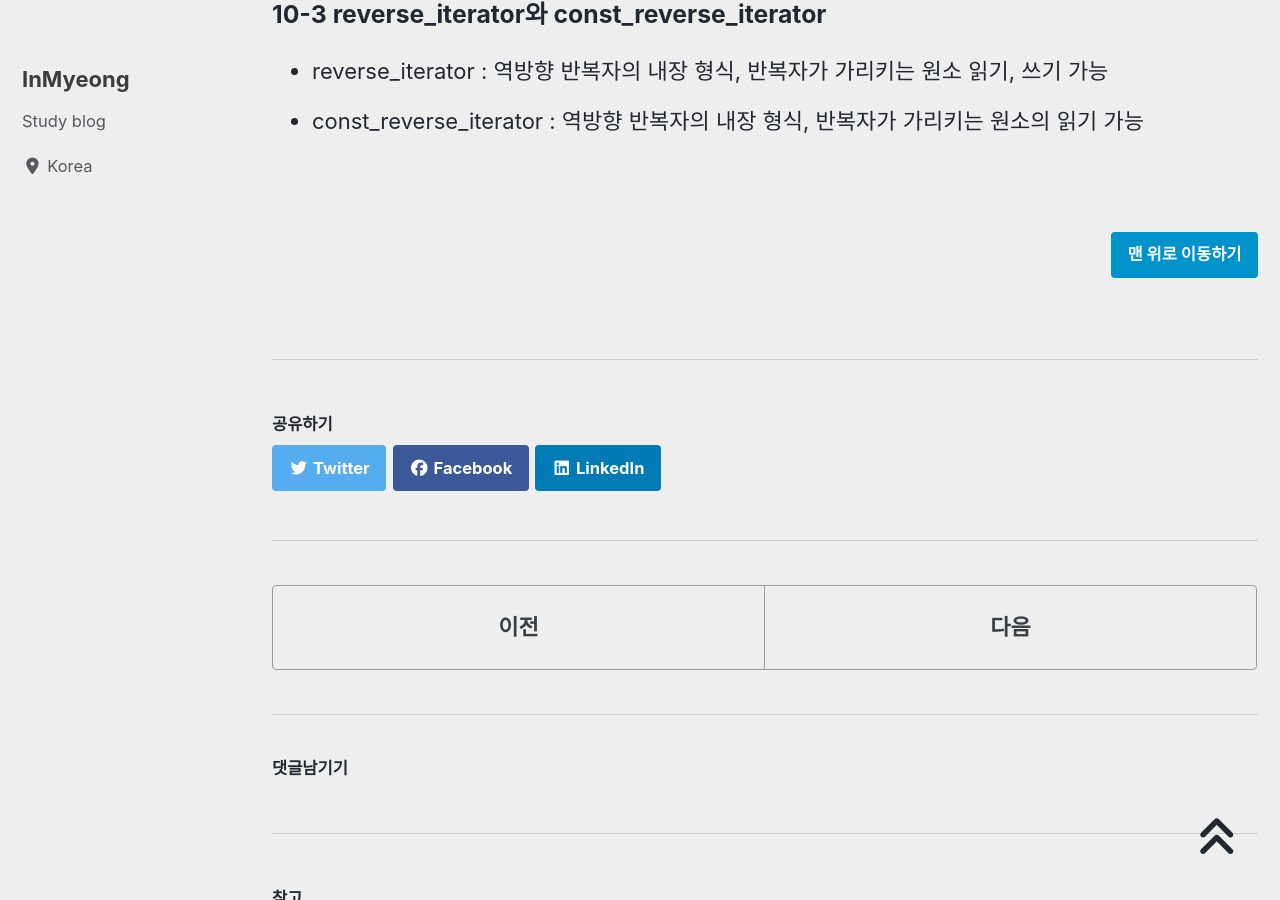
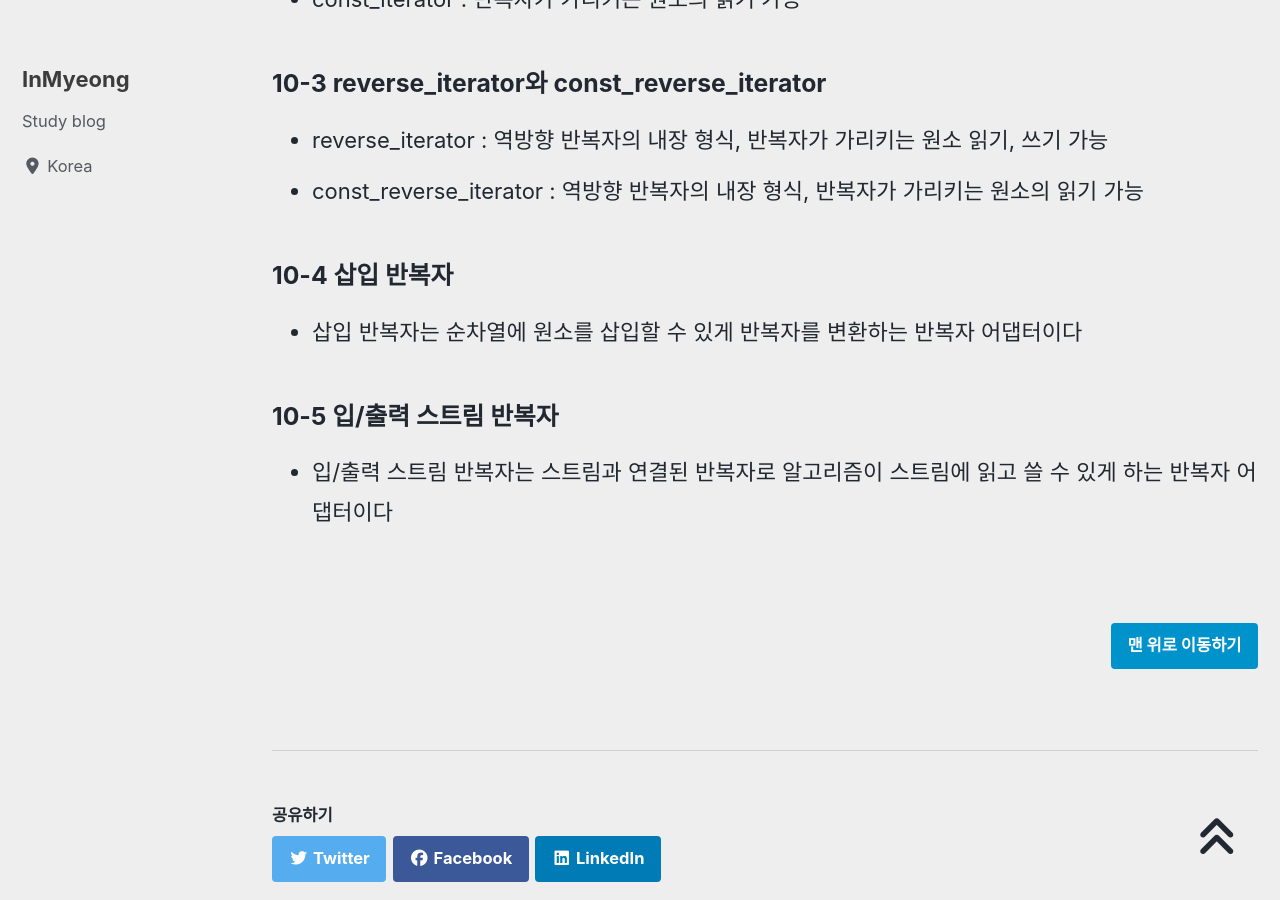
Before and after one commit to devMyeong/devMyeong.github.io, a Jekyll site: the page built from _posts/stl/2021-08-12-cpp-stl.md, in a window 1280 px wide and 900 px high, scrolled down 25651 px. Built offline with Jekyll 4.4.1, drawn with Linux system fonts in a browser that asks for light colours; cached includes are drawn as plain includes; nearby versions of some CDN libraries; some web fonts are replaced; comment, search, counter and statistics services are not loaded; some of the changed text lies outside the part shown.

Commit message:
update stl chapter 10-5

```diff
--- a/_posts/stl/2021-08-12-cpp-stl.md
+++ b/_posts/stl/2021-08-12-cpp-stl.md
@@ -425,6 +425,12 @@ lt.remove_if(Predicate); // 이와 같이 조건자가 참인 모든 원소를
 - reverse_iterator : 역방향 반복자의 내장 형식, 반복자가 가리키는 원소 읽기, 쓰기 가능
 - const_reverse_iterator : 역방향 반복자의 내장 형식, 반복자가 가리키는 원소의 읽기 가능
 
+### 10-4 삽입 반복자
+- 삽입 반복자는 순차열에 원소를 삽입할 수 있게 반복자를 변환하는 반복자 어댑터이다
+
+### 10-5 입/출력 스트림 반복자
+- 입/출력 스트림 반복자는 스트림과 연결된 반복자로 알고리즘이 스트림에 읽고 쓸 수 있게 하는 반복자 어댑터이다
+
 <br>
 
 [맨 위로 이동하기](#){: .btn .btn--primary }{: .align-right}
```
